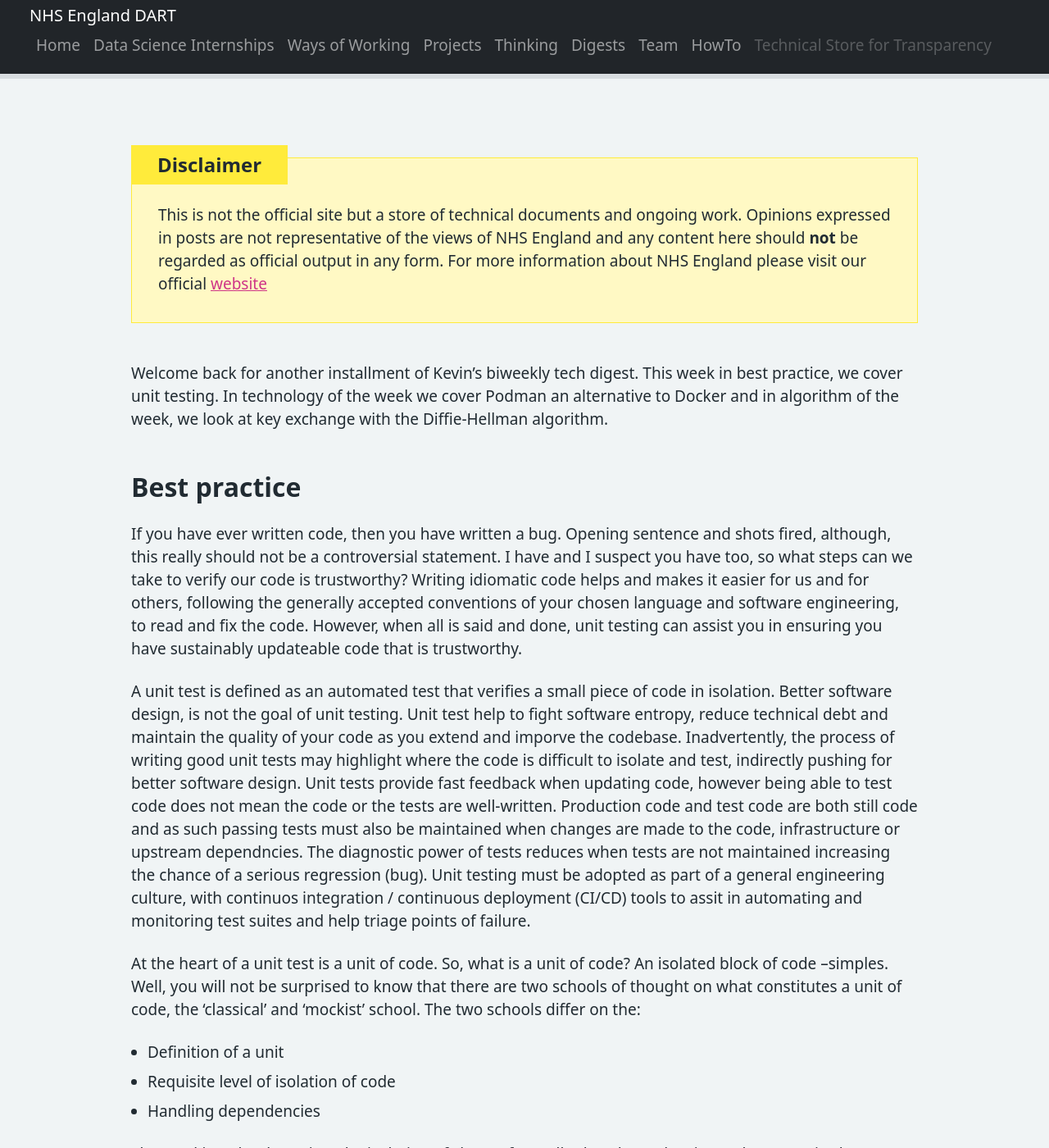
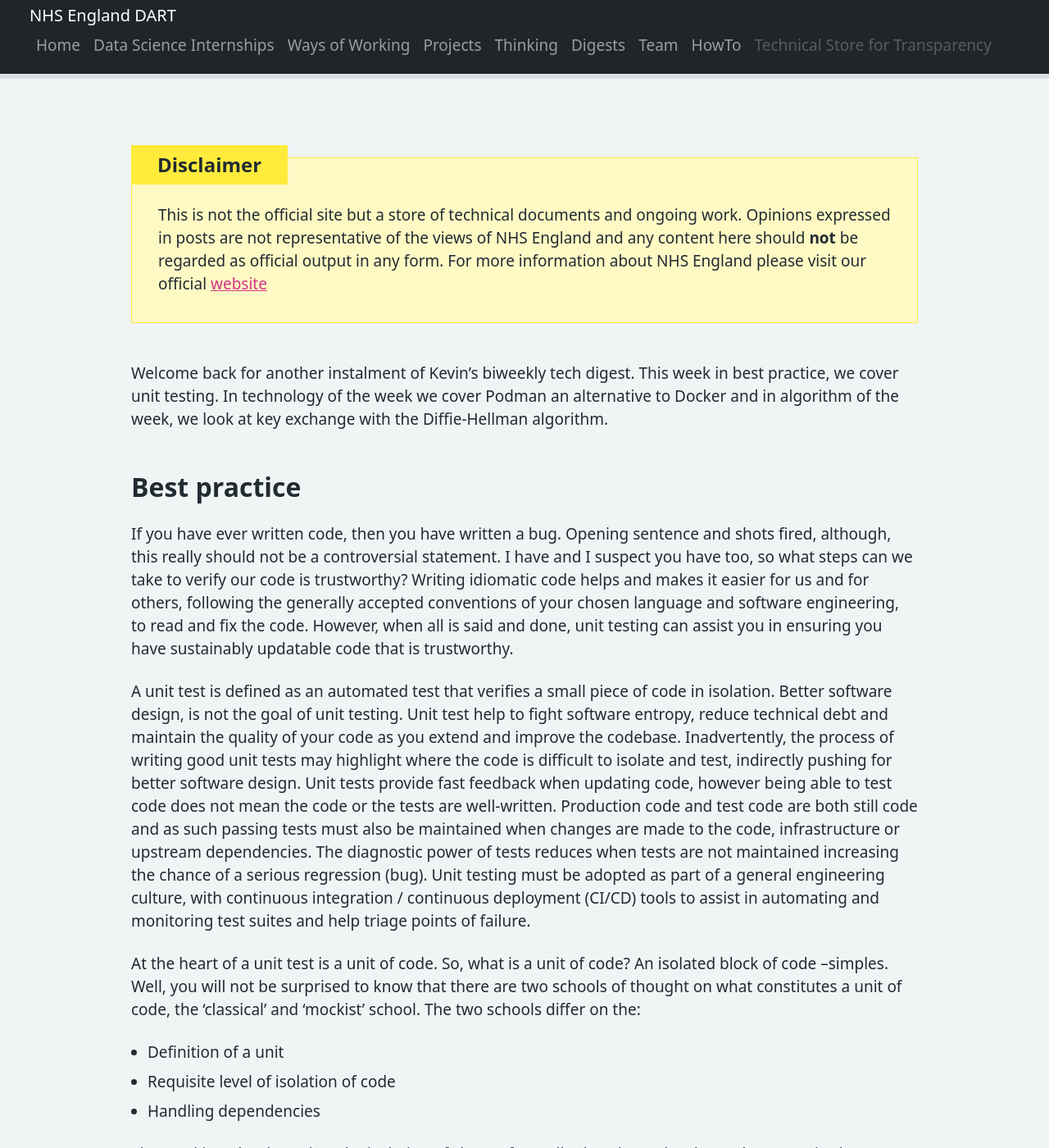
Before and after one commit to nhsx/AnalyticsUnit, a Jekyll site: the page built from content/digest/kevin-digest-002.md, in a window 1280 px wide and 1400 px high. Shown: the whole window at 82% size. Built offline with Jekyll 4.4.1, drawn with Linux system fonts in a browser that asks for light colours; emoji names are drawn with the system emoji font; some of the changed text lies outside the part shown.

Commit message:
Fix typos and punctuation in digests 002-004

```diff
--- a/content/digest/kevin-digest-002.md
+++ b/content/digest/kevin-digest-002.md
@@ -4,7 +4,7 @@ title: Kevin’s Biweekly Tech Digest - No.002
 permalink: kevin_digest_002.html
 ---
 
-Welcome back for another installment of Kevin's biweekly tech digest. This week in best practice, we cover unit testing. In technology of the week we cover Podman
+Welcome back for another instalment of Kevin's biweekly tech digest. This week in best practice, we cover unit testing. In technology of the week we cover Podman
 an alternative to Docker and in algorithm of the week, we look at key exchange with the Diffie-Hellman algorithm.
 
 ## Best practice
@@ -12,16 +12,16 @@ an alternative to Docker and in algorithm of the week, we look at key exchange w
 If you have ever written code, then you have written a bug. Opening sentence and shots fired, although, this really should not be a controversial statement.
 I have and I suspect you have too, so what steps can we take to verify our code is trustworthy? Writing idiomatic code helps and makes it easier for us and for others,
 following the generally accepted conventions of your chosen language and software engineering, to read and fix the code. However, when all is said and done,
-unit testing can assist you in ensuring you have sustainably updateable code that is trustworthy.
+unit testing can assist you in ensuring you have sustainably updatable code that is trustworthy.
 
 A unit test is defined as an automated test that verifies a small piece of code in isolation. Better software design, is not the goal of unit testing.
-Unit test help to fight software entropy, reduce technical debt and maintain the quality of your code as you extend and imporve the codebase.
+Unit test help to fight software entropy, reduce technical debt and maintain the quality of your code as you extend and improve the codebase.
 Inadvertently, the process of writing good unit tests may highlight where the code is difficult to isolate and test, indirectly pushing for better software design.
 Unit tests provide fast feedback when updating code, however being able to test code does not mean the code or the tests are well-written.
 Production code and test code are both still code and as such passing tests must also be maintained when changes are made to the code, infrastructure or
-upstream dependncies. The diagnostic power of tests reduces when tests are not maintained increasing the chance of a serious regression (bug).
-Unit testing must be adopted as part of a general engineering culture, with continuos integration / continuous deployment (CI/CD)
-tools to assit in automating and monitoring test suites and help triage points of failure.
+upstream dependencies. The diagnostic power of tests reduces when tests are not maintained increasing the chance of a serious regression (bug).
+Unit testing must be adopted as part of a general engineering culture, with continuous integration / continuous deployment (CI/CD)
+tools to assist in automating and monitoring test suites and help triage points of failure.
 
 At the heart of a unit test is a unit of code. So, what is a unit of code? An isolated block of code --simples. Well, you will not be surprised to
 know that there are two schools of thought on what constitutes a unit of code, the 'classical' and 'mockist' school. The two schools differ on the:
```
Also changed, not shown: other parts of content/digest/kevin-digest-002.md (+7 -7 lines), content/digest/kevin-digest-004.md (+12 -21 lines), 1 other file.
